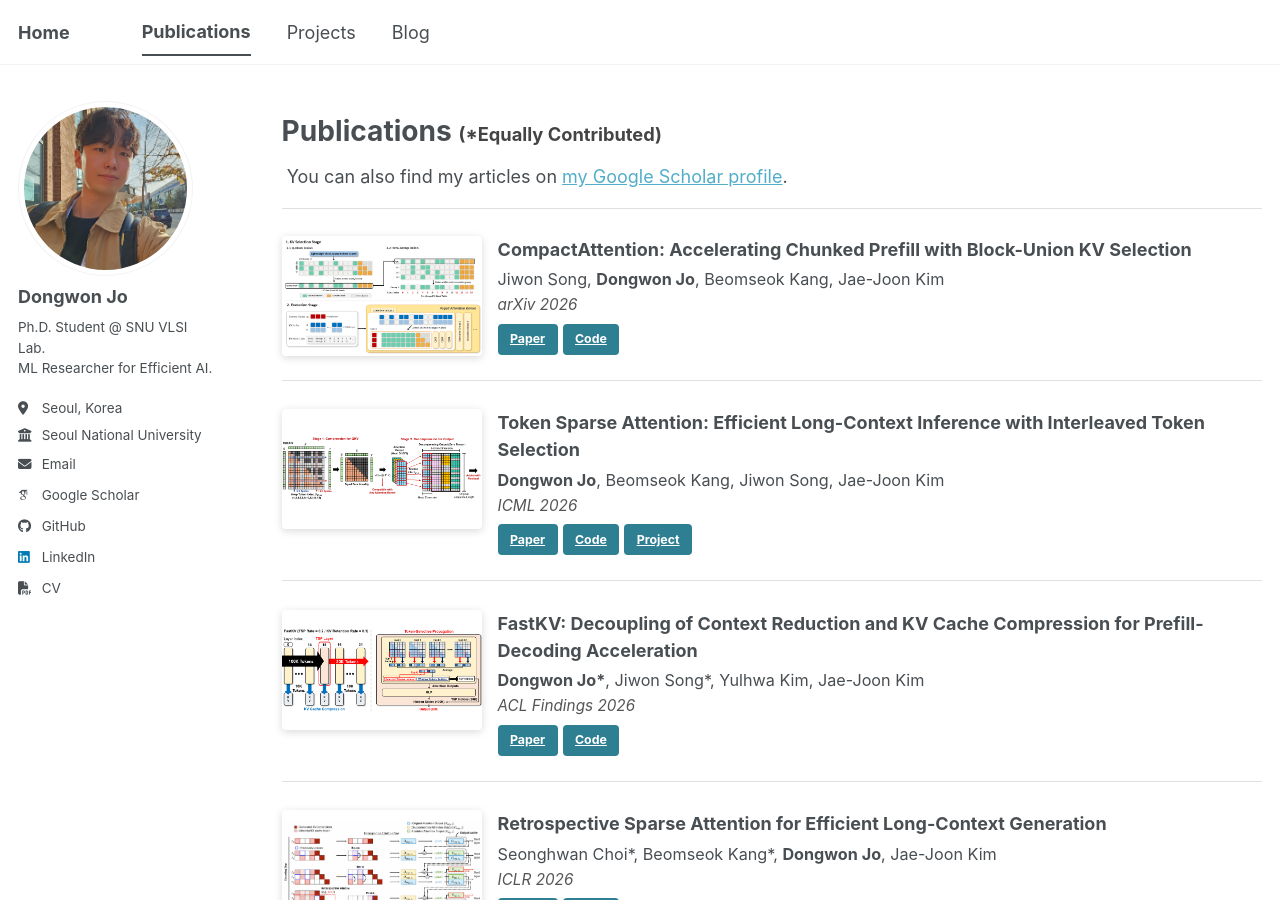
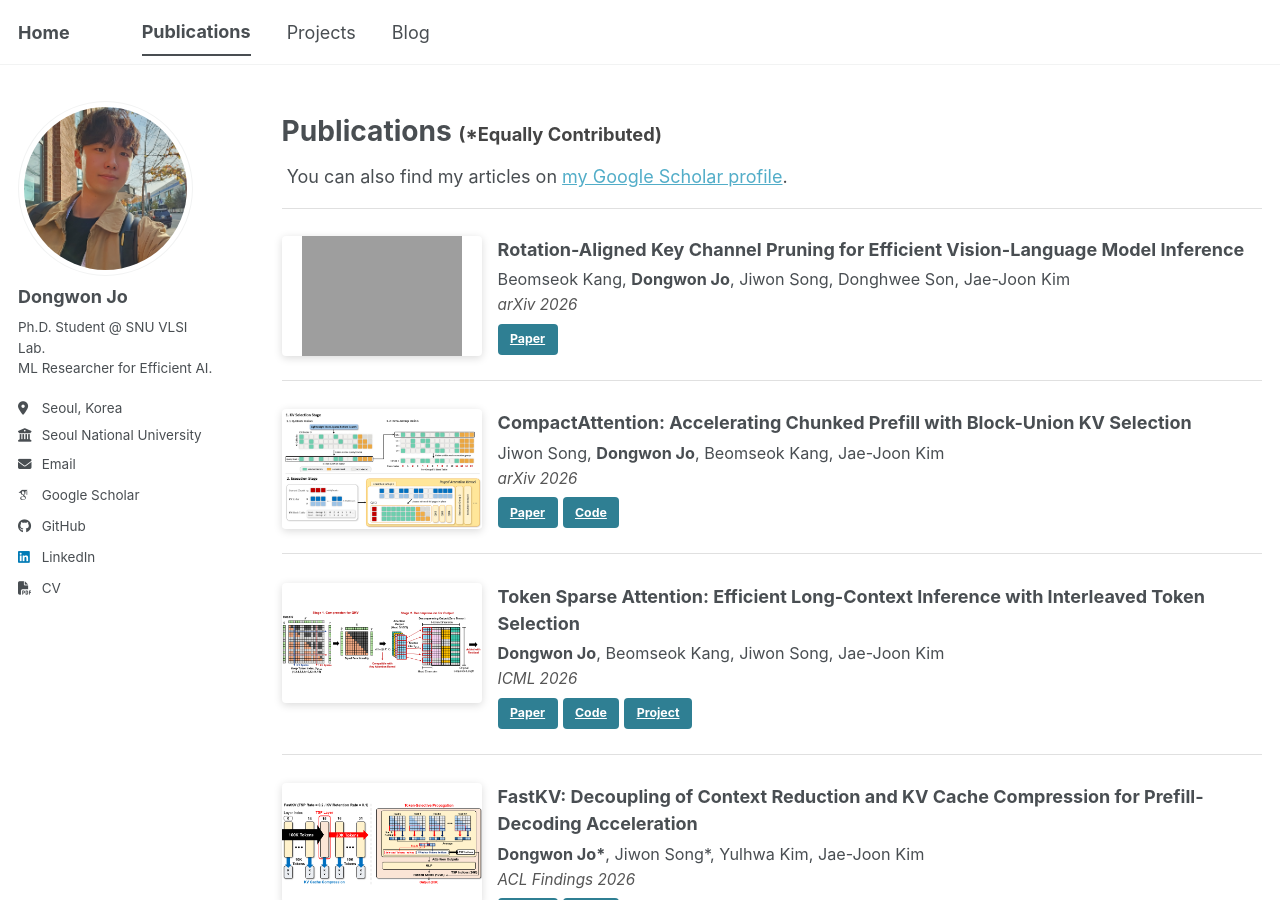
Before and after one commit to dongwonjo/dongwonjo.github.io, a Jekyll site: the page built from _pages/publications.html, in a window 1280 px wide and 900 px high. Built offline with Jekyll 4.4.1, drawn with Linux system fonts in a browser that asks for light colours; some web fonts are replaced; a script bundle is joined from its source files by our own code; library files that are not in the unit come from our copies; grey boxes are pictures that could not be loaded.

Commit message:
Update publications.html

```diff
--- a/_pages/publications.html
+++ b/_pages/publications.html
@@ -18,6 +18,24 @@
 <div class="publications-list">
 
   <hr style="border: none; border-top: 1px solid #e0e0e0; margin-bottom: 1.5em;">
+
+  <div class="pub-entry">
+    <div class="pub-thumb">
+      <img src="/images/paper/RotateK.PNG" alt="alt thumbnail">
+    </div>
+    <div class="pub-info">
+      <p class="pub-title">
+        Rotation-Aligned Key Channel Pruning for Efficient Vision-Language Model Inference
+      </p>
+      <p class="pub-authors">
+        Beomseok Kang, <strong>Dongwon Jo</strong>, Jiwon Song, Donghwee Son, Jae-Joon Kim
+      </p>
+      <p class="pub-venue"><em>arXiv 2026</em></p>
+      <p class="pub-links">
+        <a href="https://arxiv.org/abs/2605.19218" class="btn btn--primary btn--small">Paper</a>
+      </p>
+    </div>
+  </div>
 
   <div class="pub-entry">
     <div class="pub-thumb">
```
